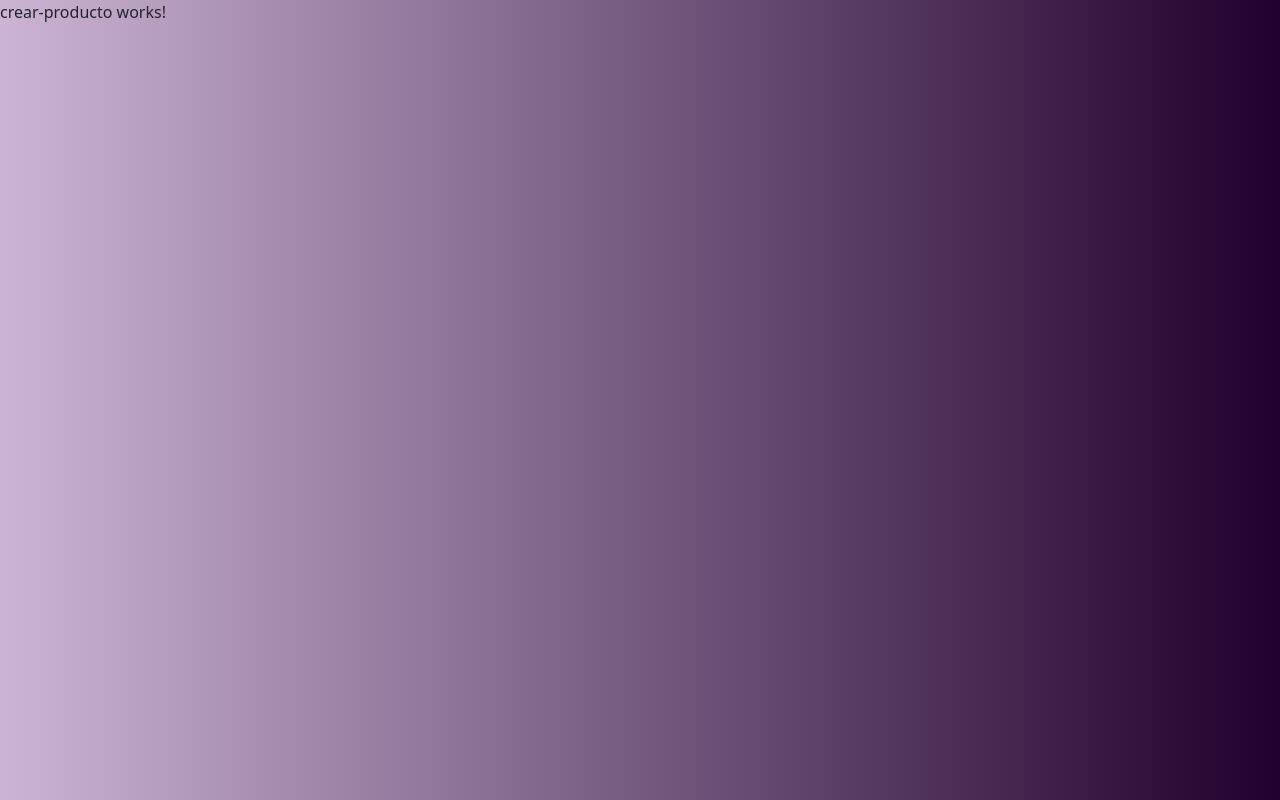
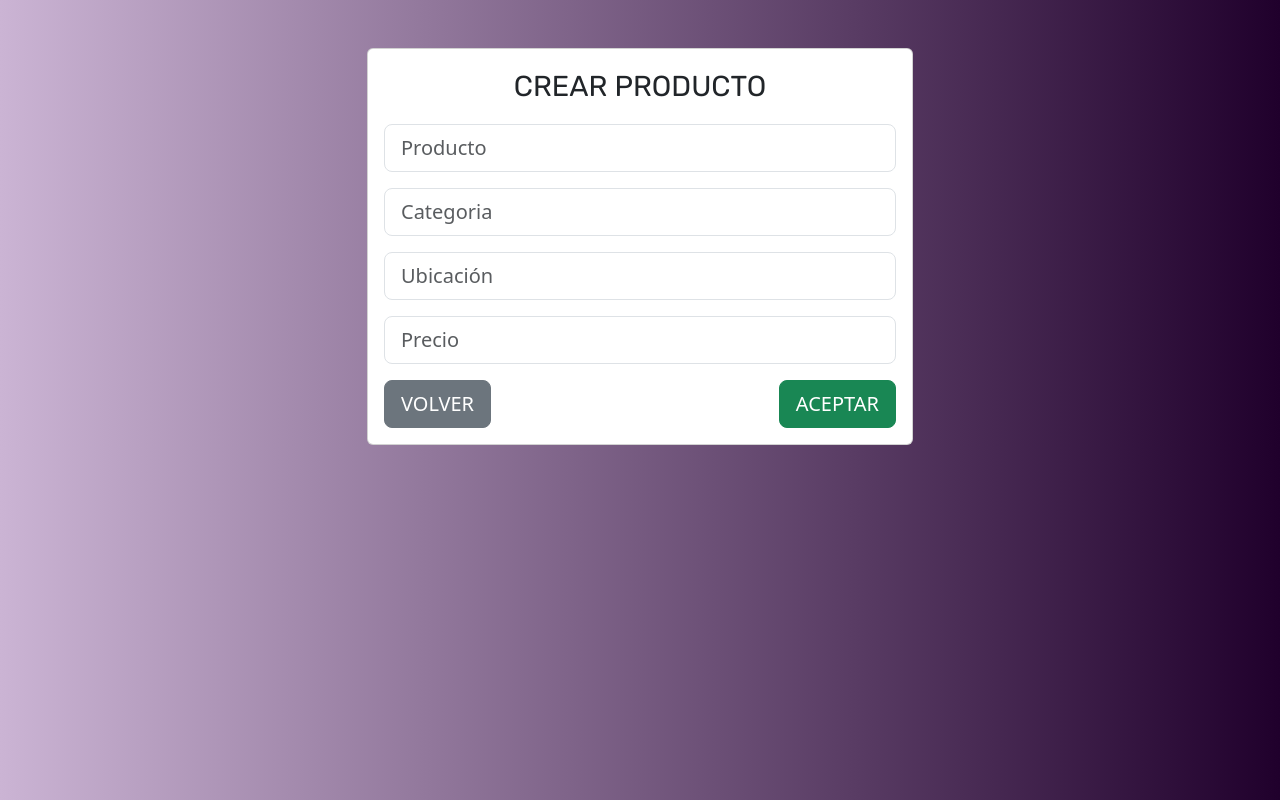
Before and after one commit to CrisAguirre/Udemy, an Angular app in the folder cliente/: page /crear-producto in a window 1280 px wide. Built offline with nearby package versions, Linux system fonts and the light colour scheme.

Commit message:
form reactive, modulo crear producto y google foonts

```diff
--- a/cliente/src/app/app.module.ts
+++ b/cliente/src/app/app.module.ts
@@ -4,8 +4,10 @@ import { BrowserModule } from '@angular/platform-browser';
 import { AppRoutingModule } from './app-routing.module';
 import { AppComponent } from './app.component';
 import { NgbModule } from '@ng-bootstrap/ng-bootstrap';
+//Components
 import { CrearProductoComponent } from './components/crear-producto/crear-producto.component';
 import { ListarProductosComponent } from './components/listar-productos/listar-productos.component';
+import { ReactiveFormsModule } from '@angular/forms';
 
 @NgModule({
   declarations: [
@@ -16,7 +18,8 @@ import { ListarProductosComponent } from './components/listar-productos/listar-p
   imports: [
     BrowserModule,
     AppRoutingModule,
-    NgbModule
+    NgbModule,
+    ReactiveFormsModule
   ],
   providers: [],
   bootstrap: [AppComponent]
--- a/cliente/src/app/components/crear-producto/crear-producto.component.html
+++ b/cliente/src/app/components/crear-producto/crear-producto.component.html
@@ -1 +1,29 @@
-<p>crear-producto works!</p>
+    <div class="container mt-5">
+    <div class="row">
+        <div class="col-lg-6 offset-lg-3">
+            <div class="card">
+                <div class="card-body text-center">
+                    <span class="titulo">CREAR PRODUCTO</span>
+                    <form class="mt-3" [formGroup]="productoForm" (ngSubmit)="agregarProducto()">
+                        <div class="mb-3">
+                            <input type="text" formControlName="producto" class="form-control form-control-lg" placeholder="Producto">
+                        </div>
+                        <div class="mb-3">
+                            <input type="text" formControlName="categoria" class="form-control form-control-lg" placeholder="Categoria">
+                        </div>
+                        <div class="mb-3">
+                            <input type="text" formControlName="ubicacion" class="form-control form-control-lg" placeholder="Ubicación">
+                        </div>
+                        <div class="mb-3">
+                            <input type="number" formControlName="precio" class="form-control form-control-lg" placeholder="Precio">
+                        </div>
+                        <div class="mb-3">
+                            <button routerLink="/" class="btn btn-secondary btn-lg float-start">VOLVER</button>
+                            <button type="submit" class="btn btn-success btn-lg float-end">ACEPTAR</button>
+                        </div>
+                    </form>
+                </div>
+            </div>
+        </div>
+    </div>
+</div>
--- a/cliente/src/app/components/crear-producto/crear-producto.component.ts
+++ b/cliente/src/app/components/crear-producto/crear-producto.component.ts
@@ -1,4 +1,5 @@
 import { Component } from '@angular/core';
+import { FormBuilder, FormGroup, Validators } from '@angular/forms';
 
 @Component({
   selector: 'app-crear-producto',
@@ -6,5 +7,21 @@ import { Component } from '@angular/core';
   styleUrls: ['./crear-producto.component.css']
 })
 export class CrearProductoComponent {
+  productoForm: FormGroup;
+
+  constructor(private fb: FormBuilder){
+    this.productoForm = this.fb.group({
+      producto: ['', Validators.required],
+      categoria: ['', Validators.required],
+      ubicacion: ['', Validators.required],
+      precio: ['', Validators.required],
+    })
+  }
+
+  ngOnInit(): void {}
+
+  agregarProducto(){
+    console.log(this.productoForm);
+  }
 
 }
--- a/cliente/src/app/components/listar-productos/listar-productos.component.css
+++ b/cliente/src/app/components/listar-productos/listar-productos.component.css
@@ -0,0 +1,4 @@
+.fa-solid{
+    cursor: pointer;
+    margin-left: 7px;
+}
--- a/cliente/src/app/components/listar-productos/listar-productos.component.html
+++ b/cliente/src/app/components/listar-productos/listar-productos.component.html
@@ -3,8 +3,8 @@
         <div class="col-lg-8 offset-lg-2">
             <div class="card">
                 <div class="card-body text-center">
-                    <span>LISTADO DE PRODUCTOS</span>
-                    <button class="btn btn-success float-end">NUEVO</button>
+                    <span class="titulo">LISTADO DE PRODUCTOS</span>
+                    <button class="btn btn-success float-end" routerLink="/crear-producto">NUEVO</button>
                     <table class="table table-striped mt-3">
                         <thead>
                           <tr>
@@ -23,6 +23,8 @@
                             <td>Bebida</td>
                             <td>Buenos Aires</td>
                             <td>5</td>
+                            <td><i class="text-primary fa-solid fa-pen-to-square"></i></td>
+                            <td><i class="text-danger fa-solid fa-trash"></i></td>
                           </tr>
                           <tr>
                             <th scope="row">2</th>
@@ -30,6 +32,8 @@
                             <td>Bebida</td>
                             <td>Cali</td>
                             <td>7</td>
+                            <td><i class="text-primary fa-solid fa-pen-to-square"></i></td>
+                            <td><i class="text-danger fa-solid fa-trash"></i></td>
                           </tr>
                           <tr>
                             <th scope="row">3</th>
@@ -37,6 +41,8 @@
                             <td>Bebida</td>
                             <td>Lima</td>
                             <td>6</td>
+                            <td><i class="text-primary fa-solid fa-pen-to-square"></i></td>
+                            <td><i class="text-danger fa-solid fa-trash"></i></td>
                           </tr>
                         </tbody>
                       </table>
--- a/cliente/src/index.html
+++ b/cliente/src/index.html
@@ -6,6 +6,8 @@
   <base href="/">
   <meta name="viewport" content="width=device-width, initial-scale=1">
   <link rel="icon" type="image/x-icon" href="favicon.ico">
+  <link rel="stylesheet" href="https://cdnjs.cloudflare.com/ajax/libs/font-awesome/6.4.2/css/all.min.css" integrity="sha512-z3gLpd7yknf1YoNbCzqRKc4qyor8gaKU1qmn+CShxbuBusANI9QpRohGBreCFkKxLhei6S9CQXFEbbKuqLg0DA==" crossorigin="anonymous" referrerpolicy="no-referrer" />
+  <link href="https://fonts.googleapis.com/css2?family=Rubik:ital@0;1&display=swap" rel="stylesheet">
 </head>
 <body>
   <app-root></app-root>
--- a/cliente/src/styles.css
+++ b/cliente/src/styles.css
@@ -4,3 +4,7 @@ body {
     background: -webkit-linear-gradient(to right, #cbb4d4, #20002c);  /* Chrome 10-25, Safari 5.1-6 */
     background: linear-gradient(to right, #cbb4d4, #20002c); /* W3C, IE 10+/ Edge, Firefox 16+, Chrome 26+, Opera 12+, Safari 7+ */
 }
+.titulo {
+    font-size: 1.8rem;
+    font-family: 'Rubik';
+}
```
